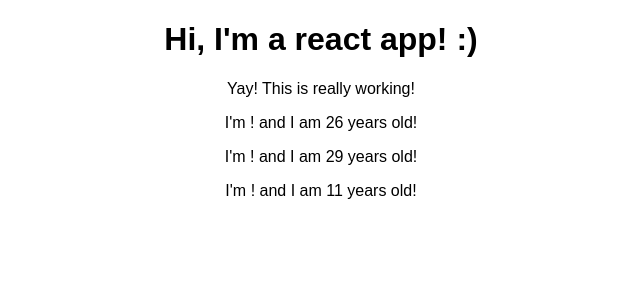
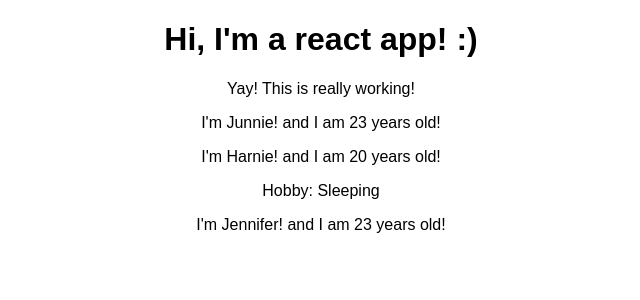
Before and after one commit to JunnieLee/burger_builder, a React (Create React App) app: page / in a window 1280 px wide. Shown: the top 300 px of the page, without its empty margins (319-959 px from the left). Built offline with nearby package versions, Linux system fonts and the light colour scheme.

Commit message:
lecture notes

```diff
--- a/src/App.js
+++ b/src/App.js
@@ -9,9 +9,9 @@
       <div className="App">
         <h1>Hi, I'm a react app! :) </h1>
         <p>Yay! This is really working!</p>
-        <Person />
-        <Person />
-        <Person />
+        <Person name="Junnie" age="23" />
+        <Person name="Harnie" age="20">Hobby: Sleeping</Person>
+        <Person name="Jennifer" age="23"/>
       </div>
     );
   }
--- a/src/Person/Person.js
+++ b/src/Person/Person.js
@@ -1,10 +1,14 @@
 import React from 'react'; // 얠 데려와야 jsx문법을 유효하게 사용할 수 있음!!
 
 const person = (props) => { // props argument를 pass 해줘야 다른데서 이 아이의 property에 자유로이 접근 및 정의?할 수 있음!
-	return <p>I'm {props.name}! and I am {Math.floor(Math.random() * 30)} years old!</p>
-};                                    // plain javascript코드 쓰려면 이렇게 { } 얘로 감싸줘야 함!!
-						             // still, 아예 자바스크립트 class를 갖다쓰진 못함. 걍 간단한 dynamic 한줄코드 정도만..
+	return (
+		<div>
+			<p>I'm {props.name}! and I am {props.age} years old!</p>
+			<p>{props.children}</p>
+		</div>					// children이란 term은 정해져있는 약속임. component 태그 사이에 들어가는 애들을 지칭함.
+		)						// children은 plain text뿐 아니라 jsx코드나 다른 react component가 될수도 있음.
 
+};
 // * when using a class-based component, it's this.props
     // (class component 내부에서 언급되는 props 앞에는 반드시 this.이 붙어야 함~~ 위에처럼 바로 props.name같이 쓸 수 없음)
 export default person;
```
